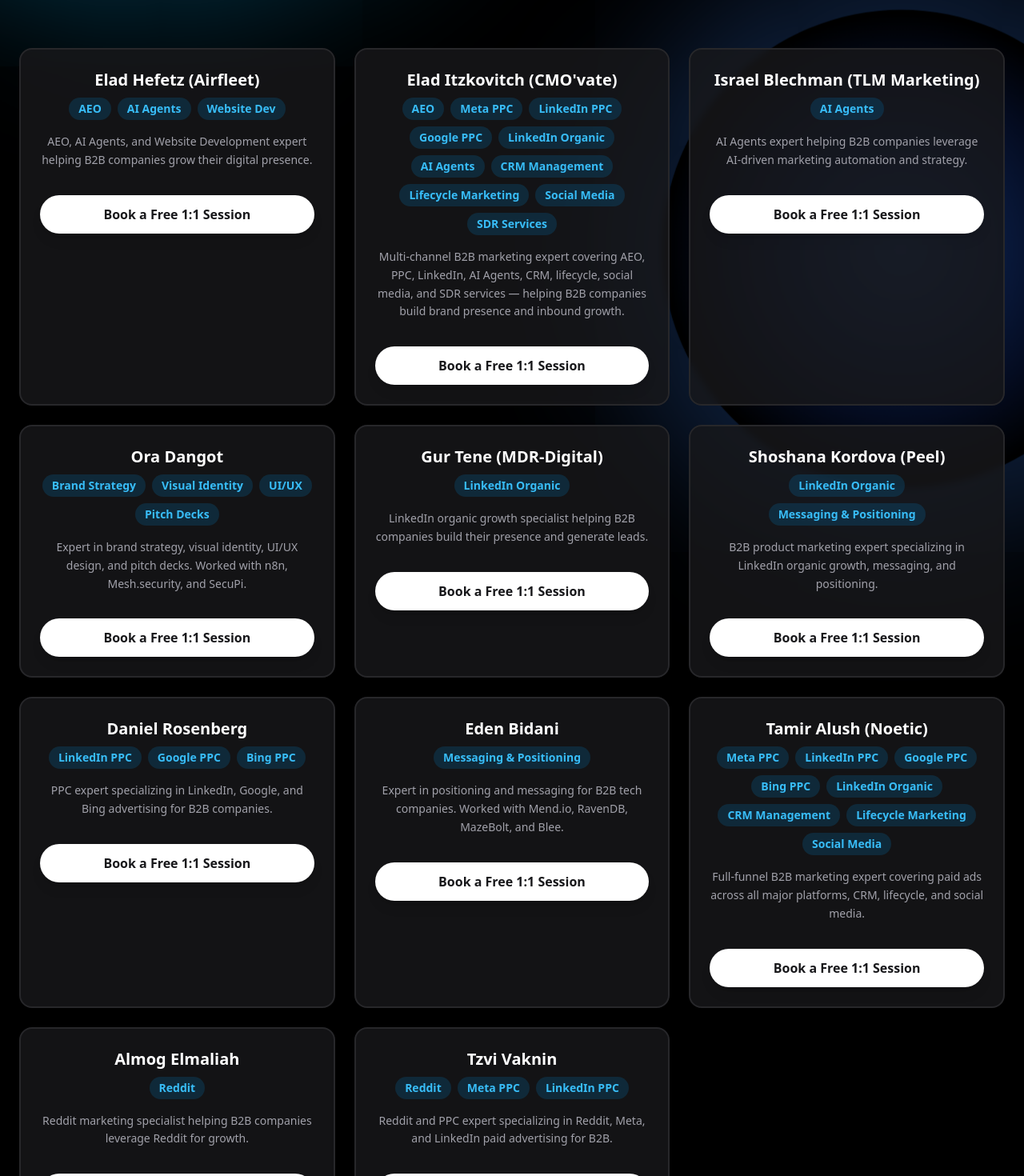
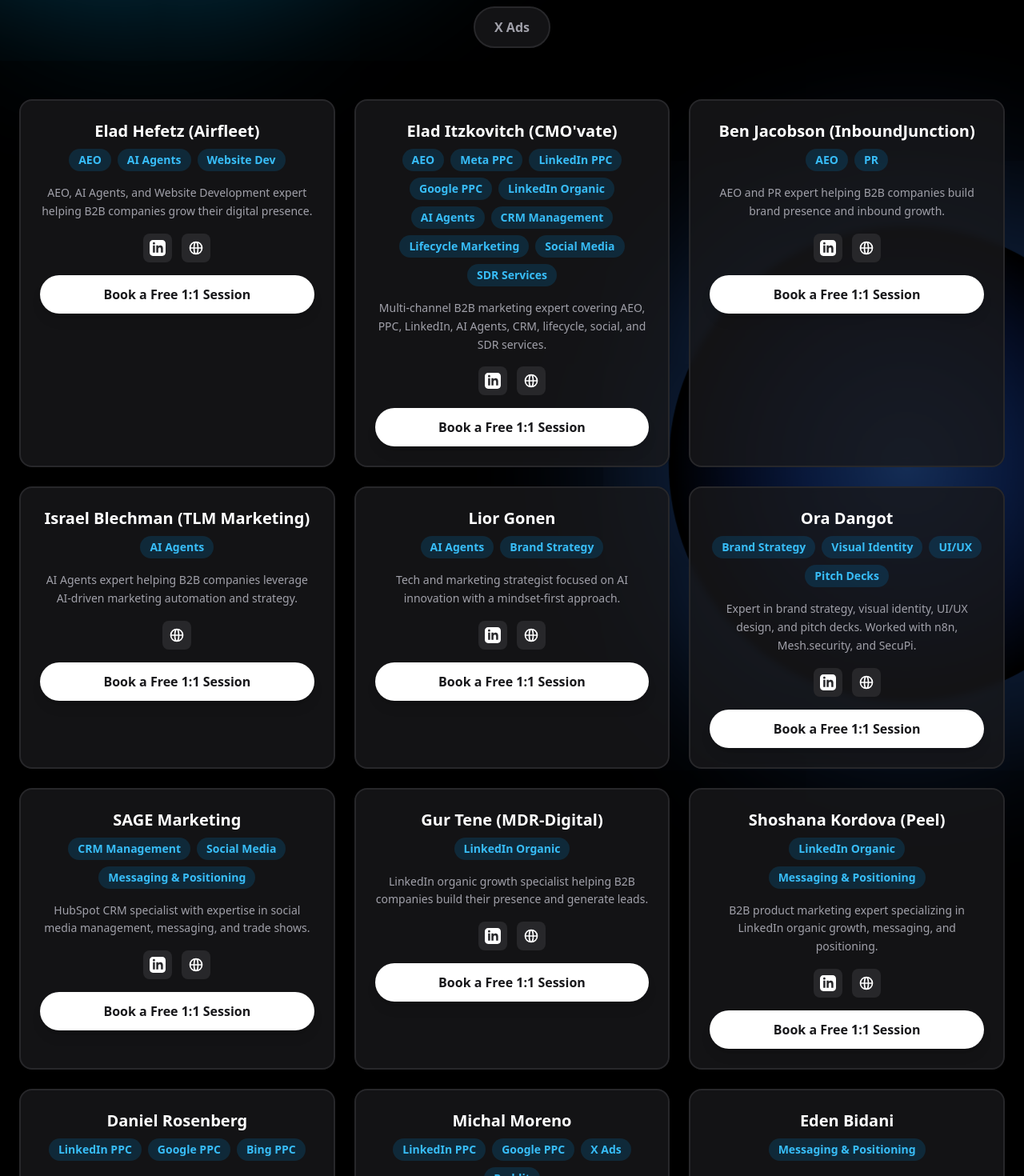
Before and after one commit to danitbensimon/mycmoclub, a React (Vite) app: page /vendors in a window 1280 px wide. Shown: the part 920-2390 px from the top of the page at 80% size. Built offline with nearby package versions, Linux system fonts and the light colour scheme.

Commit message:
Merge all 16 experts from Anima DB with real booking URLs

```diff
--- a/src/data/experts.ts
+++ b/src/data/experts.ts
@@ -1,5 +1,5 @@
 // Expert and Vendor data — edit this file to add/remove entries.
-// Was previously read from Anima's database; now a simple local file.
+// Migrated from Anima database (Expert + Vendor tables).
 
 export type Expert = {
   id: string;
@@ -24,7 +24,8 @@
   websiteUrl?: string;
 };
 
-// Add your experts here (shown on /vendors page)
+// All experts — merged from Anima's Expert + Vendor tables.
+// Booking URLs are the real Calendly/HubSpot/etc. meeting links per expert.
 export const experts: Expert[] = [
   {
     id: "elad-hefetz",
@@ -32,14 +33,84 @@
     domain: "AEO, AI Agents, Website Dev",
     shortBio: "AEO, AI Agents, and Website Development expert helping B2B companies grow their digital presence.",
     photoUrl: "",
+    linkedinUrl: "https://linkedin.com",
+    websiteUrl: "https://www.airfleet.co",
+    bookingUrl: "https://meetings.hubspot.com/elad20",
+    isPublished: true,
+  },
+  {
+    id: "ben-jacobson",
+    name: "Ben Jacobson (InboundJunction)",
+    domain: "AEO, PR",
+    shortBio: "AEO and PR expert helping B2B companies build brand presence and inbound growth.",
+    photoUrl: "",
+    linkedinUrl: "https://www.linkedin.com/in/osbennn/",
+    websiteUrl: "https://inboundjunction.com/",
+    bookingUrl: "https://calendly.com/osbennn/",
+    isPublished: true,
+  },
+  {
+    id: "tzvi-vaknin",
+    name: "Tzvi Vaknin",
+    domain: "Reddit, Meta PPC, LinkedIn PPC",
+    shortBio: "Reddit and PPC expert specializing in Reddit, Meta, and LinkedIn paid advertising for B2B.",
+    photoUrl: "",
+    linkedinUrl: "https://linkedin.com/in/tzvi-vaknin",
+    isPublished: true,
+  },
+  {
+    id: "tamir-alush",
+    name: "Tamir Alush (Noetic)",
+    domain: "Meta PPC, LinkedIn PPC, Google PPC, Bing PPC, LinkedIn Organic, CRM Management, Lifecycle Marketing, Social Media",
+    shortBio: "Full-funnel B2B marketing expert covering paid ads across all major platforms, CRM, lifecycle, and social media.",
+    photoUrl: "",
+    linkedinUrl: "https://www.linkedin.com/in/tamiralush/",
+    websiteUrl: "https://www.noetic.io",
+    bookingUrl: "https://meetings.hubspot.com/tamir-alush/introduction-with-tamir",
     isPublished: true,
   },
   {
     id: "elad-itzkovitch",
     name: "Elad Itzkovitch (CMO'vate)",
     domain: "AEO, Meta PPC, LinkedIn PPC, Google PPC, LinkedIn Organic, AI Agents, CRM Management, Lifecycle Marketing, Social Media, SDR Services",
-    shortBio: "Multi-channel B2B marketing expert covering AEO, PPC, LinkedIn, AI Agents, CRM, lifecycle, social media, and SDR services — helping B2B companies build brand presence and inbound growth.",
+    shortBio: "Multi-channel B2B marketing expert covering AEO, PPC, LinkedIn, AI Agents, CRM, lifecycle, social, and SDR services.",
     photoUrl: "",
+    linkedinUrl: "https://www.linkedin.com/in/elad-itzkovitch/",
+    websiteUrl: "https://www.cmovate.com/",
+    bookingUrl: "https://calendly.com/cmovate/60-minute-meeting",
+    isPublished: true,
+  },
+  {
+    id: "daniel-rosenberg",
+    name: "Daniel Rosenberg",
+    domain: "LinkedIn PPC, Google PPC, Bing PPC",
+    shortBio: "PPC expert specializing in LinkedIn, Google, and Bing advertising for B2B companies.",
+    photoUrl: "",
+    linkedinUrl: "https://www.linkedin.com/in/daniel-rosenberg-ppcexpert/",
+    websiteUrl: "https://www.marketplace-solutions.com/",
+    bookingUrl: "https://tidycal.com/dr70095/60-minute-meeting-3lww5v0",
+    isPublished: true,
+  },
+  {
+    id: "gur-tene",
+    name: "Gur Tene (MDR-Digital)",
+    domain: "LinkedIn Organic",
+    shortBio: "LinkedIn organic growth specialist helping B2B companies build their presence and generate leads.",
+    photoUrl: "",
+    linkedinUrl: "https://www.linkedin.com/in/gurtene/",
+    websiteUrl: "https://www.mdr-digital.com/",
+    bookingUrl: "https://calendly.com/gur-tene/marketing-consulting",
+    isPublished: true,
+  },
+  {
+    id: "shoshana-kordova",
+    name: "Shoshana Kordova (Peel)",
+    domain: "LinkedIn Organic, Messaging & Positioning",
+    shortBio: "B2B product marketing expert specializing in LinkedIn organic growth, messaging, and positioning.",
+    photoUrl: "",
+    linkedinUrl: "https://www.linkedin.com/in/shoshana-kordova/",
+    websiteUrl: "https://tinyurl.com/PeelPMM",
+    bookingUrl: "https://zcal.co/shoshanakordova",
     isPublished: true,
   },
   {
@@ -48,6 +119,19 @@
     domain: "AI Agents",
     shortBio: "AI Agents expert helping B2B companies leverage AI-driven marketing automation and strategy.",
     photoUrl: "",
+    websiteUrl: "https://tlm.marketing",
+    bookingUrl: "https://calendly.com/tlm-meetings/tlm-20-minutes-strategy-call",
+    isPublished: true,
+  },
+  {
+    id: "eden-bidani",
+    name: "Eden Bidani",
+    domain: "Messaging & Positioning",
+    shortBio: "Expert in positioning and messaging for B2B tech companies. Worked with Mend.io, RavenDB, MazeBolt, and Blee.",
+    photoUrl: "",
+    linkedinUrl: "https://www.linkedin.com/in/edenbidani",
+    websiteUrl: "https://capturetheflag.studio",
+    bookingUrl: "https://calendly.com/eden-bidani/cmo-consult-free",
     isPublished: true,
   },
   {
@@ -56,46 +140,9 @@
     domain: "Brand Strategy, Visual Identity, UI/UX, Pitch Decks",
     shortBio: "Expert in brand strategy, visual identity, UI/UX design, and pitch decks. Worked with n8n, Mesh.security, and SecuPi.",
     photoUrl: "",
-    isPublished: true,
-  },
-  {
-    id: "gur-tene",
-    name: "Gur Tene (MDR-Digital)",
-    domain: "LinkedIn Organic",
-    shortBio: "LinkedIn organic growth specialist helping B2B companies build their presence and generate leads.",
-    photoUrl: "",
-    isPublished: true,
-  },
-  {
-    id: "shoshana-kordova",
-    name: "Shoshana Kordova (Peel)",
-    domain: "LinkedIn Organic, Messaging & Positioning",
-    shortBio: "B2B product marketing expert specializing in LinkedIn organic growth, messaging, and positioning.",
-    photoUrl: "",
-    isPublished: true,
-  },
-  {
-    id: "daniel-rosenberg",
-    name: "Daniel Rosenberg",
-    domain: "LinkedIn PPC, Google PPC, Bing PPC",
-    shortBio: "PPC expert specializing in LinkedIn, Google, and Bing advertising for B2B companies.",
-    photoUrl: "",
-    isPublished: true,
-  },
-  {
-    id: "eden-bidani",
-    name: "Eden Bidani",
-    domain: "Messaging & Positioning",
-    shortBio: "Expert in positioning and messaging for B2B tech companies. Worked with Mend.io, RavenDB, MazeBolt, and Blee.",
-    photoUrl: "",
-    isPublished: true,
-  },
-  {
-    id: "tamir-alush",
-    name: "Tamir Alush (Noetic)",
-    domain: "Meta PPC, LinkedIn PPC, Google PPC, Bing PPC, LinkedIn Organic, CRM Management, Lifecycle Marketing, Social Media",
-    shortBio: "Full-funnel B2B marketing expert covering paid ads across all major platforms, CRM, lifecycle, and social media.",
-    photoUrl: "",
+    linkedinUrl: "https://www.linkedin.com/in/oradangot/",
+    websiteUrl: "https://theavocado.co/",
+    bookingUrl: "https://tidycal.com/ora/cmo-club-consult",
     isPublished: true,
   },
   {
@@ -107,14 +154,50 @@
     isPublished: true,
   },
   {
-    id: "tzvi-vaknin",
-    name: "Tzvi Vaknin",
-    domain: "Reddit, Meta PPC, LinkedIn PPC",
-    shortBio: "Reddit and PPC expert specializing in Reddit, Meta, and LinkedIn paid advertising for B2B.",
+    id: "michal-moreno",
+    name: "Michal Moreno",
+    domain: "LinkedIn PPC, Google PPC, X Ads, Reddit",
+    shortBio: "Expert in paid advertising across LinkedIn, Google, X, and Reddit platforms.",
     photoUrl: "",
+    linkedinUrl: "https://www.linkedin.com/in/michalmoreno/",
+    websiteUrl: "https://www.moreno.co.il/",
+    bookingUrl: "https://calendar.app.google/cWAZS3WhjKTaRhDaA",
+    isPublished: true,
+  },
+  {
+    id: "lior-yeshno",
+    name: "Lior Yeshno",
+    domain: "SEO, GEO, AI, PR",
+    shortBio: "SEO and AI expert specializing in search engine optimization and public relations.",
+    photoUrl: "",
+    linkedinUrl: "https://www.linkedin.com/in/lior-yeshno/",
+    websiteUrl: "https://yeshnoseo.co.il/",
+    bookingUrl: "https://calendly.com/yeshnoseo/seo",
+    isPublished: true,
+  },
+  {
+    id: "sage-marketing",
+    name: "SAGE Marketing",
+    domain: "CRM Management, Social Media, Messaging & Positioning",
+    shortBio: "HubSpot CRM specialist with expertise in social media management, messaging, and trade shows.",
+    photoUrl: "",
+    linkedinUrl: "https://www.linkedin.com/company/sagemarketing/",
+    websiteUrl: "https://www.sagemarketing.io/",
+    bookingUrl: "https://meetings.hubspot.com/sarit-lamerovich",
+    isPublished: true,
+  },
+  {
+    id: "lior-gonen",
+    name: "Lior Gonen",
+    domain: "AI Agents, Brand Strategy",
+    shortBio: "Tech and marketing strategist focused on AI innovation with a mindset-first approach.",
+    photoUrl: "",
+    linkedinUrl: "https://www.linkedin.com/in/liorgonen",
+    websiteUrl: "https://gemplan.co.il/",
+    bookingUrl: "https://calendly.com/lior-7/60min",
     isPublished: true,
   },
 ];
 
-// Add your vendors here (shown on /vendors page alongside experts)
+// Legacy vendors array — kept empty. All vendors merged into experts above.
 export const vendors: Vendor[] = [];
```
